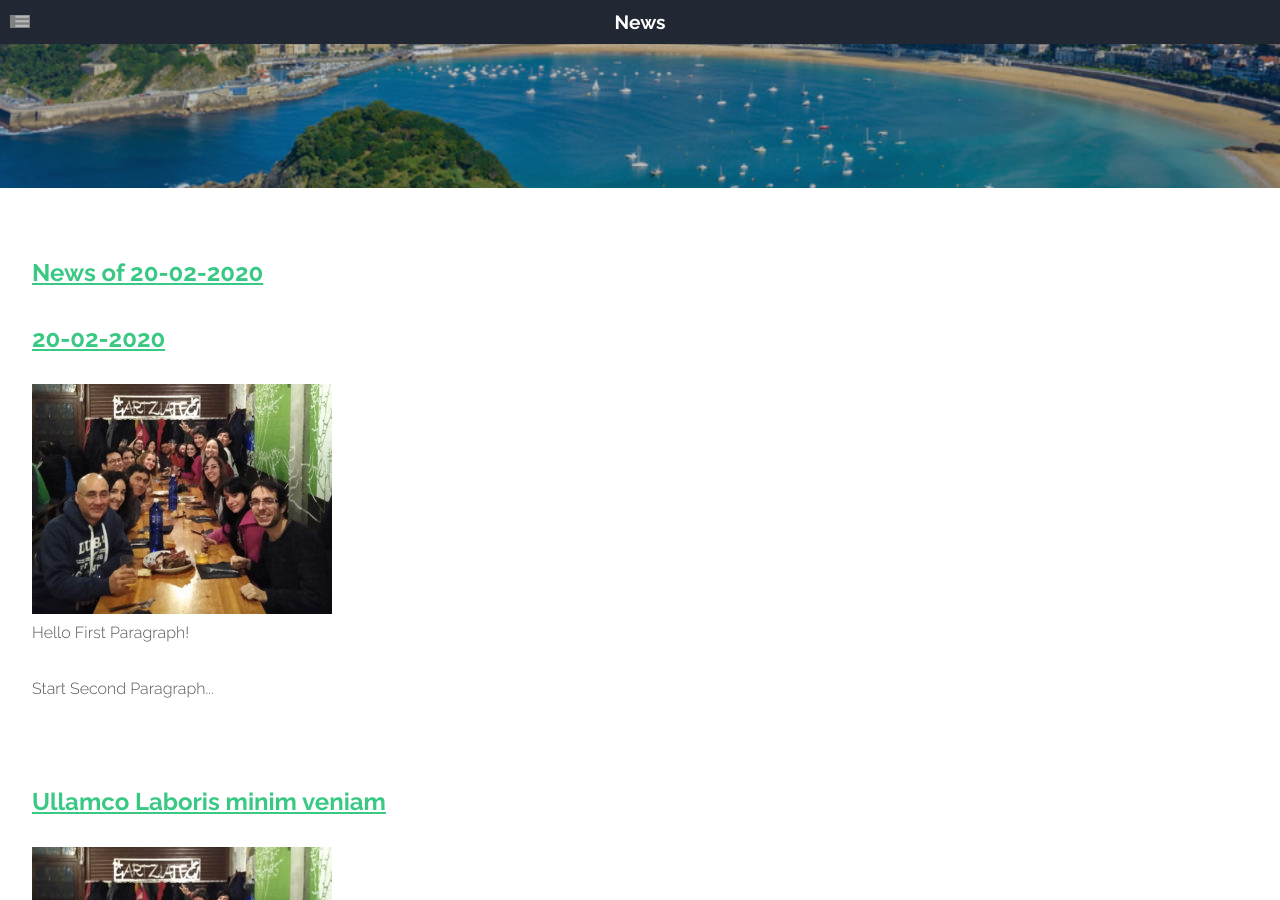
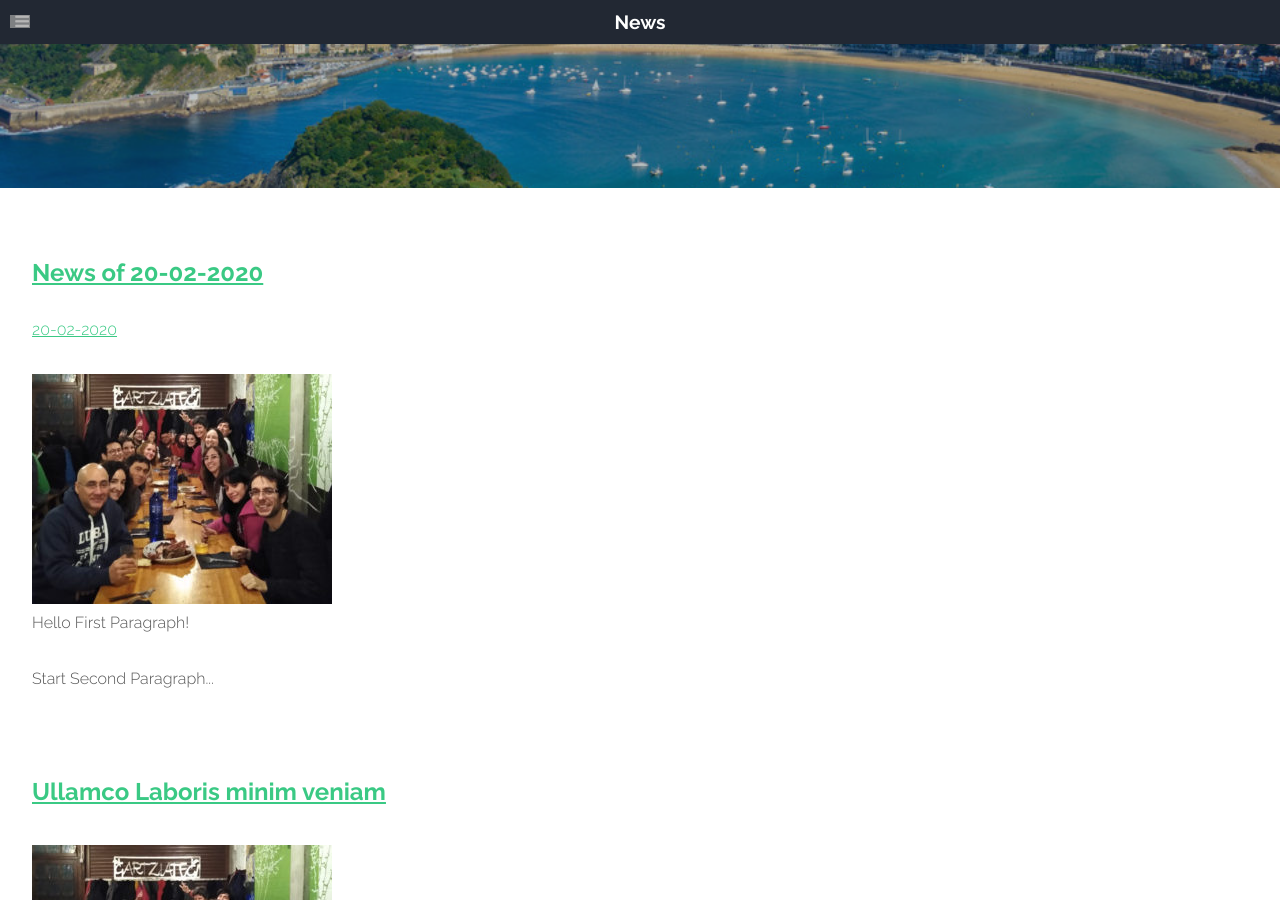
Before and after one commit to old-jekyll-templates/Horizons-Jekyll-Theme, a Jekyll site: the page built from blog/index.html, in a window 1280 px wide and 900 px high. Built offline with Jekyll 4.4.1, drawn with Linux system fonts in a browser that asks for light colours; comment, search, counter and statistics services are not loaded; grey boxes are pictures that could not be loaded.

Commit message:
Update index.html

```diff
--- a/blog/index.html
+++ b/blog/index.html
@@ -21,7 +21,7 @@ layout: main
 						{% for post in site.posts offset: 0 limit: 4 %}
 						<li>
 							<a href="{{ site.baseurl }}{{ post.url }}"><h2>{{ post.title }}</h2></a>
-							<a><h2>{{ post.subtitle }}</h2></a>
+							<a><p>{{ post.subtitle }}</p></a>
 							<img src="{{ site.baseurl }}/assets/{{ post.featured }}" alt="">
 							{{ post.excerpt }}
 						</li>
```
